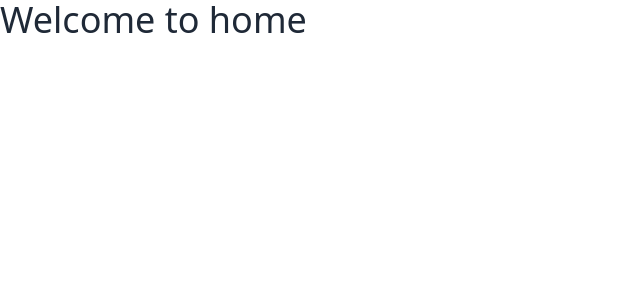
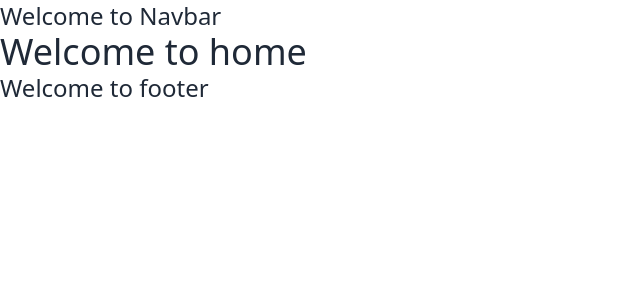
Before and after one commit to mdshakil04/book-Swiftly-client, a React (Vite) app: page / in a window 1280 px wide. Shown: the top 300 px of the page, without its empty margins (0-640 px from the left). Built offline with nearby package versions, Linux system fonts and the light colour scheme.

Commit message:
Navbar and Footer added

```diff
--- a/src/Layout/Main.jsx
+++ b/src/Layout/Main.jsx
@@ -1,10 +1,14 @@
 import React from 'react';
 import { Outlet } from 'react-router-dom';
+import Footer from '../pages/Shared/Footer/Footer';
+import Navbar from '../pages/Shared/Navbar/Navbar';
 
 const Main = () => {
     return (
         <div>
+            <Navbar></Navbar>
             <Outlet></Outlet>
+            <Footer></Footer>
         </div>
     );
 };
--- a/src/main.jsx
+++ b/src/main.jsx
@@ -1,13 +1,13 @@
-import React from 'react'
-import ReactDOM from 'react-dom/client'
-import './index.css'
-import {
-  RouterProvider,
-} from "react-router-dom";
-import { router } from './routes/routes';
+import React from "react";
+import ReactDOM from "react-dom/client";
+import "./index.css";
+import { RouterProvider } from "react-router-dom";
+import { router } from "./routes/routes";
 
-ReactDOM.createRoot(document.getElementById('root')).render(
+ReactDOM.createRoot(document.getElementById("root")).render(
   <React.StrictMode>
-     <RouterProvider router={router} />
-  </React.StrictMode>,
-)
+    <div className=" max-w-screen-xl mx-auto">
+      <RouterProvider router={router} />
+    </div>
+  </React.StrictMode>
+);
--- /dev/null
+++ b/src/pages/Shared/Footer/Footer.jsx
@@ -0,0 +1,11 @@
+import React from 'react';
+
+const Footer = () => {
+    return (
+        <div>
+            <h2 className="text-2xl">Welcome to footer</h2>
+        </div>
+    );
+};
+
+export default Footer;
--- /dev/null
+++ b/src/pages/Shared/Navbar/Navbar.jsx
@@ -0,0 +1,11 @@
+import React from 'react';
+
+const Navbar = () => {
+    return (
+        <div>
+            <h2 className="text-2xl">Welcome to Navbar</h2>
+        </div>
+    );
+};
+
+export default Navbar;
```
